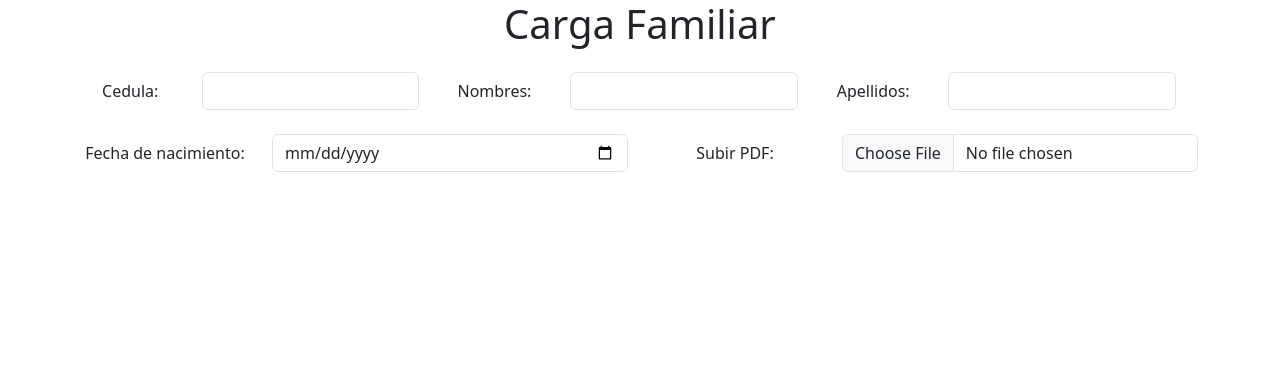
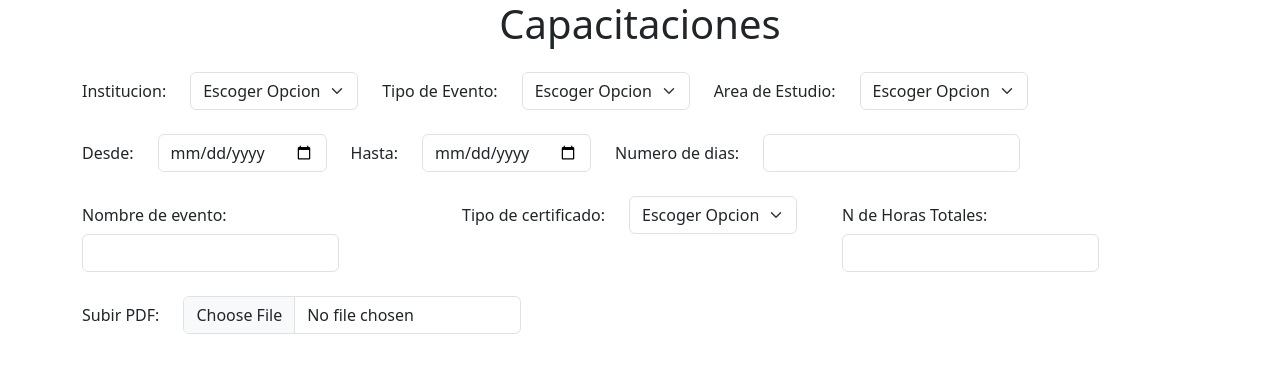
Before and after one commit to Alexcuenca12/talento-humano, a React (Create React App) app: page / in a window 1280 px wide. Shown: the top 372 px of the page. Built offline with nearby package versions, Linux system fonts and the light colour scheme.

Commit message:
Capacitaciones
La vista de capacitaciones al 90 faltaria la tabla nomas

```diff
--- a/src/App.tsx
+++ b/src/App.tsx
@@ -5,10 +5,11 @@ import Login from './views/Login/LoginContext';
 import CargaFamiliar from "./views/CargaFamiliar/CargaFamiliar";
 
 import 'bootstrap/dist/css/bootstrap.css';
+import CapacitacionesContext from "./views/Capacitaciones/CapacitacionesContext";
 
 function App() {
   return (
-  <CargaFamiliar/>
+  <CapacitacionesContext/>
   );
 }
 
--- a/src/views/Capacitaciones/CapacitacionesContext.tsx
+++ b/src/views/Capacitaciones/CapacitacionesContext.tsx
@@ -1 +1,137 @@
-export {};
+import React from 'react'
+
+export default function CapacitacionesContext() {
+    return (
+        <div>
+            <h1 className="text-center mb-4 ">Capacitaciones</h1>
+            <div className="container text-center">
+
+                <div className="row row-cols-auto mb-4">
+
+                    <div className="col">
+                        <div className="form-group row">
+                            <label htmlFor="cedula" className="col-sm col-form-label">Institucion:</label>
+                            <div className="col-sm-auto">
+                                <select className="col-sm form-select" id="validationCustom04" required>
+                                    <option selected disabled value="">Escoger Opcion</option>
+                                    <option>...</option>
+                                </select>
+                                <div className="invalid-feedback">
+                                    Please select a valid state.
+                                </div>
+                            </div>
+                        </div>
+                    </div>
+
+                    <div className="col">
+                        <div className="form-group row">
+                            <label htmlFor="nombres" className="col-sm col-form-label">Tipo de Evento: </label>
+                            <div className="col-sm-auto">
+                                <select className="col-sm form-select" id="validationCustom04" required>
+                                    <option selected disabled value="">Escoger Opcion</option>
+                                    <option>...</option>
+                                </select>
+                                <div className="invalid-feedback">
+                                    Please select a valid state.
+                                </div>
+                            </div>
+                        </div>
+                    </div>
+
+                    <div className="col">
+                        <div className="form-group row">
+                            <label htmlFor="input3" className="col-sm col-form-label">Area de Estudio: </label>
+                            <div className="col-sm-auto">
+                                <select className="col-sm form-select" id="validationCustom04" required>
+                                    <option selected disabled value="">Escoger Opcion</option>
+                                    <option>...</option>
+                                </select>
+                                <div className="invalid-feedback">
+                                    Please select a valid state.
+                                </div>
+                            </div>
+                        </div>
+                    </div>
+
+                </div>
+
+                <div className="row row-cols-auto mb-4">
+
+                    <div className="col">
+                        <div className="form-group row">
+                            <label htmlFor="fechaD" className="col-sm col-form-label">Desde: </label>
+                            <div className="col-sm-auto">
+                                <input type="date" className="form-control" id="fechaD"/>
+                            </div>
+                        </div>
+                    </div>
+                    <div className="col">
+                        <div className="form-group row">
+                            <label htmlFor="fechaH" className="col-sm col-form-label">Hasta: </label>
+                            <div className="col-sm-auto">
+                                <input type="date" className="form-control" id="fechaH"/>
+                            </div>
+                        </div>
+                    </div>
+                    <div className="col">
+                        <div className="form-group row">
+                            <label htmlFor="input3" className="col-sm col-form-label">Numero de dias: </label>
+                            <div className="col-sm-auto">
+                                <input type="text" className="form-control" id="input3"/>
+                            </div>
+                        </div>
+                    </div>
+
+                </div>
+                <div className="row row-cols mb-4">
+
+                    <div className="col">
+                        <div className="form-group row">
+                            <label htmlFor="input3" className="col-sm-auto col-form-label">Nombre de evento:</label>
+                            <div className="col-sm-auto">
+                                <input type="text" className="form-control" id="input3"/>
+                            </div>
+                        </div>
+                    </div>
+
+                    <div className="col">
+                        <div className="form-group row">
+                            <label htmlFor="input3" className="col-sm-auto col-form-label">Tipo de certificado: </label>
+                            <div className="col-sm-auto">
+                                <select className="col-sm form-select" id="validationCustom04" required>
+                                    <option selected disabled value="">Escoger Opcion</option>
+                                    <option>...</option>
+                                </select>
+                                <div className="invalid-feedback">
+                                    Please select a valid state.
+                                </div>
+                            </div>
+                        </div>
+                    </div>
+
+                    <div className="col">
+                        <div className="form-group row">
+                            <label htmlFor="input3" className="col-sm-auto col-form-label">N de Horas Totales: </label>
+                            <div className="col-sm-auto">
+                                <input type="text" className="form-control" id="input3"/>
+                            </div>
+                        </div>
+                    </div>
+
+                </div>
+
+                <div className="row row-cols-auto">
+                    <div className="col">
+                        <div className="form-group row">
+                            <label htmlFor="archivo" className="col-sm-auto col-form-label">Subir PDF: </label>
+                            <div className="col-sm-auto">
+                                <input type="file" className="form-control" id="archivo"/>
+                            </div>
+                        </div>
+                    </div>
+                </div>
+
+            </div>
+        </div>
+    )
+}
```
